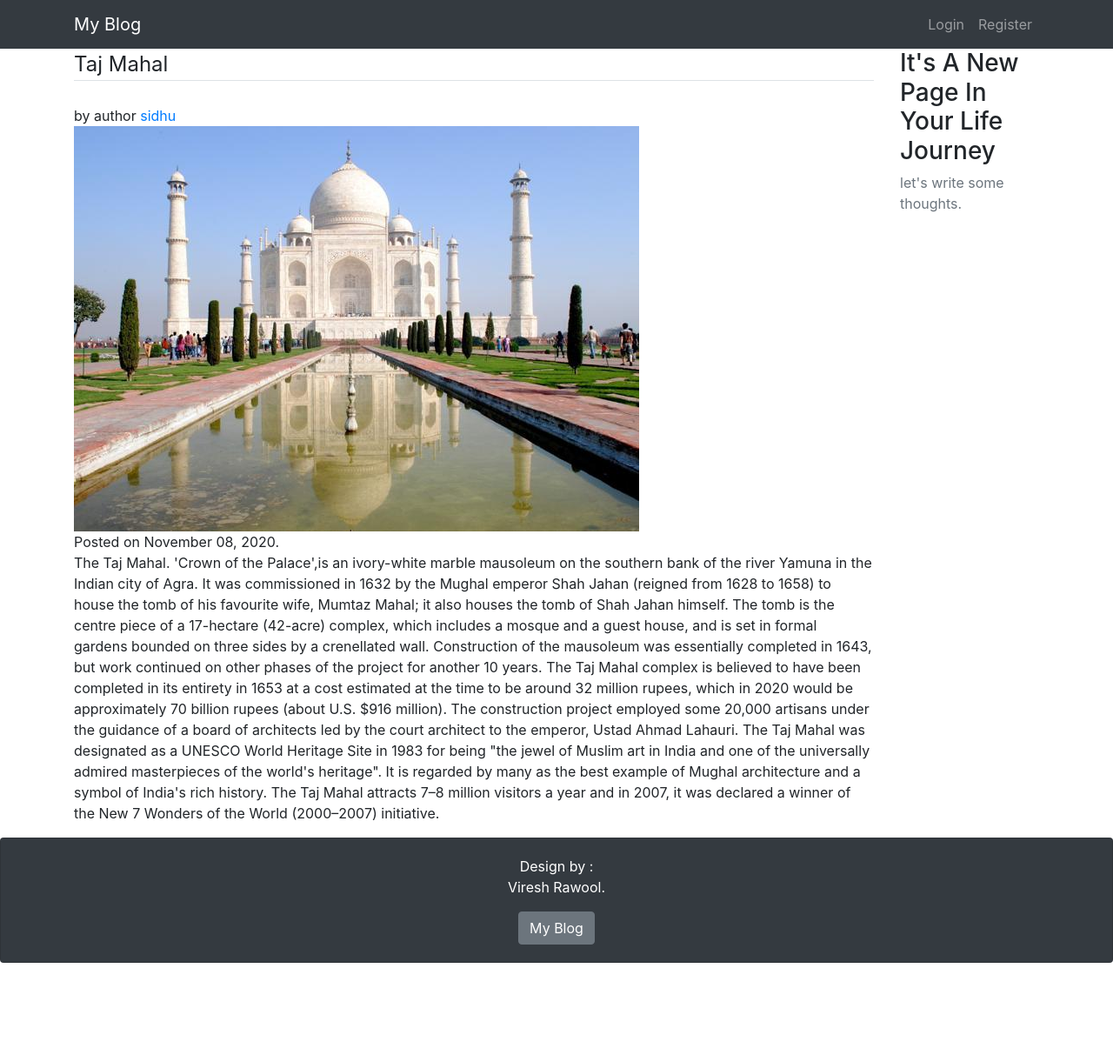
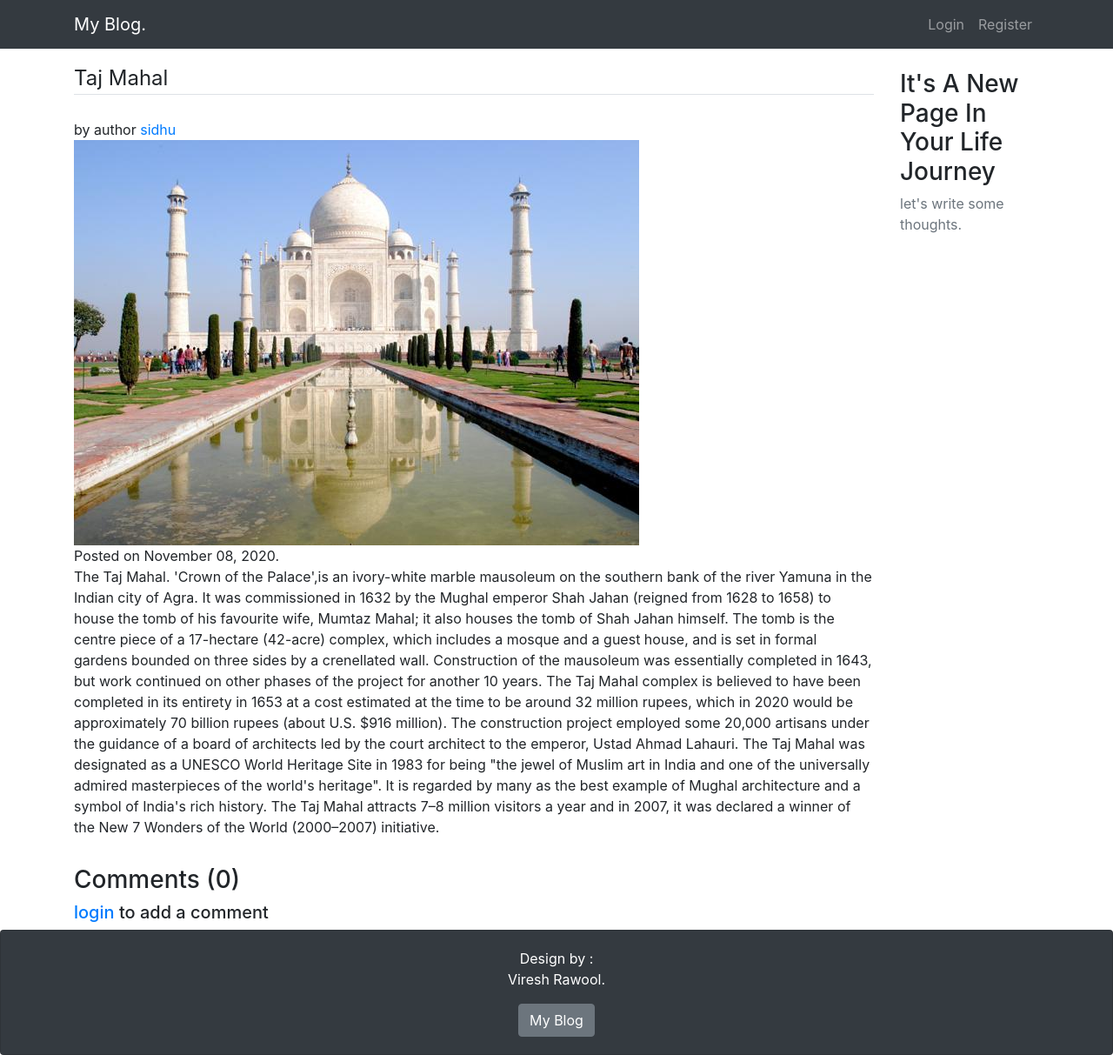
Before and after one commit to viresh241196/MyBlog, a Django app: page /detail_post/9/ in a window 1280 px wide. Shown: the whole page at 87% size. Before the commit the page ends 1107 px from the top, so only its background shows below. Run offline with Django 3.2, Linux system fonts and the light colour scheme; data comes from the database, SQL or seed files in the repository; both versions use the stored data as it was after the commit; data that the repository does not hold is empty; some libraries are stand-ins or nearby versions.

Commit message:
added comment and design

```diff
--- a/My_blog/Blog/admin.py
+++ b/My_blog/Blog/admin.py
@@ -1,4 +1,4 @@
 from django.contrib import admin
-from .models import Post
+from .models import Post, PostComment
 # Register your models here.
-admin.site.register(Post)
+admin.site.register((Post,PostComment))
--- a/My_blog/Blog/models.py
+++ b/My_blog/Blog/models.py
@@ -21,3 +21,10 @@ class Post(models.Model):
                 output_size = (650, 650)
                 img.thumbnail(output_size)
                 img.save(self.image.path)
+
+class PostComment(models.Model):
+    comment = models.TextField()
+    user = models.ForeignKey(User, on_delete=models.CASCADE)
+    post = models.ForeignKey(Post, on_delete=models.CASCADE)
+    parent = models.ForeignKey('self',on_delete=models.CASCADE, null=True)
+    timestamp = models.DateTimeField(auto_now=True)
--- a/My_blog/Blog/templates/Blog/base.html
+++ b/My_blog/Blog/templates/Blog/base.html
@@ -16,7 +16,7 @@
     <header class="site-header">
         <nav class="navbar navbar-expand-lg navbar-dark bg-dark">
           <div class="container">
-              <a class="navbar-brand" href="{% url 'blog-home' %}">My Blog</a>
+              <a class="navbar-brand" href="{% url 'blog-home' %}">My Blog.</a>
               <button class="navbar-toggler" type="button" data-toggle="collapse" data-target="#navbarSupportedContent"
                       aria-controls="navbarSupportedContent" aria-expanded="false" aria-label="Toggle navigation">
                   <span class="navbar-toggler-icon"></span>
@@ -52,7 +52,7 @@
 
             {% endblock %}
         </div>
-        <div class="col-md">
+        <div class="col-md my-4">
           <div class="content-section">
             <h3>It's A New Page In Your Life Journey </h3>
             <p class='text-muted'>let's write some thoughts.
--- a/My_blog/Blog/templates/Blog/detail_post.html
+++ b/My_blog/Blog/templates/Blog/detail_post.html
@@ -1,25 +1,60 @@
 {%extends 'Blog/base.html'%}
 {%block content%}
-{% if messages%}
-{% for message in messages%}
-    <h2><div class="alert alert-{{message.tags }}">
-        {{message}}</div></h2>
-{%endfor%}
-{%endif%}
+<!--{% if messages%}-->
+<!--{% for message in messages%}-->
+<!--<h2>-->
+<!--    <div class="alert alert-{{message.tags }}">-->
+<!--        {{message}}-->
+<!--    </div>-->
+<!--</h2>-->
+<!--{%endfor%}-->
+<!--{%endif%}-->
 
 <article class="media content-section">
-
-        <p><legend class="border-bottom mb-1">{{post.title}}
+<div class="my-3">
+    <p>
+        <legend class="border-bottom mb-1">{{post.title}}
             {%if post.author == user%}
             <a href="{% url 'update_post' post.id%}"><span class="badge badge-primary">update post</span></a>
             {%endif%}
-            </legend><br>
+        </legend>
+        <br>
         by author <a href="{% url 'user_posts' post.author_id%}">{{post.author.username}}</a><br>
         {% if post.image %}
         <img src="{{post.image.url }}"><br>
         {%endif%}
         Posted on {{ post.date| date:"F d, Y" }}.<br>
-        {{post.content}}</p>
+        {{post.content}}
+    </p>
+</div>
 </article>
 
+<div>
+    <h3>Comments ({{comments.count}})</h3>
+    {% if user.is_authenticated %}
+    <form action="{% url 'post_comment'%}" method="post">
+        {% csrf_token %}
+        <div class="form-group">
+            <label>Add comment</label>
+            <input type="text" name="comment" class="form-control" id="exampleInputEmail1" aria-describedby="emailHelp"
+                   placeholder="enter your comment here">
+            <input type="hidden" name="post_id" value="{{post.id}}">
+        </div>
+        <button type="submit" class="btn btn-primary">Submit</button>
+    </form>
+    {%else%}
+    <div>
+        <h5><a href="{%url 'login'%}">login</a> to add a comment</h5>
+    </div>
+    {%endif%}
+</div>
+
+<div>
+    {%for comment in comments%}
+    <div class="row my-3">
+        <div class="col-md-1 bg-primary">image</div>
+        <div class="col-md-11 bg-secondary">{{comment.comment}}</div>
+    </div>
+    {%endfor%}
+</div>
 {%endblock%}
--- a/My_blog/Blog/urls.py
+++ b/My_blog/Blog/urls.py
@@ -2,10 +2,11 @@ from . import views
 from django.urls import path
 
 urlpatterns = [
-    path('',views.home,name='blog-home'),
-    path('about/',views.about,name='blog-about'),
-    path('new_post', views.new_post,name='new_post'),
-    path('detail_post/<int:id>/',views.detail_post,name='detail_post'),
-    path('user_posts/<int:author_id>/',views.user_post,name='user_posts'),
-    path('update_post/<int:id>/', views.update_post,name='update_post'),
+    path('', views.home, name='blog-home'),
+    path('about/', views.about, name='blog-about'),
+    path('new_post', views.new_post, name='new_post'),
+    path('detail_post/<int:id>/', views.detail_post, name='detail_post'),
+    path('user_posts/<int:author_id>/', views.user_post, name='user_posts'),
+    path('update_post/<int:id>/', views.update_post, name='update_post'),
+    path('post_comment', views.post_comment, name='post_comment'),
 ]
--- a/My_blog/Blog/views.py
+++ b/My_blog/Blog/views.py
@@ -1,5 +1,5 @@
 from django.shortcuts import render, redirect
-from .models import Post
+from .models import Post, PostComment
 from .form import NewPostForm
 from django.contrib import messages
 from django.contrib.auth.models import User
@@ -28,7 +28,6 @@ def new_post(request):
             new = Post.objects.create(title=title, content=content, author=request.user, image=img)
             messages.success(request, f"Your new post has successfully posted.")
             return redirect('blog-home')
-
     else:
         form = NewPostForm()
         return render(request, 'Blog/new_post.html', {'form': form})
@@ -36,7 +35,20 @@ def new_post(request):
 
 def detail_post(request, id):
     post = Post.objects.get(id=id)
-    return render(request, 'Blog/detail_post.html', {'post': post})
+    comments = PostComment.objects.filter(post=post)
+    return render(request, 'Blog/detail_post.html', {'post': post, 'comments': comments})
+
+
+def post_comment(request):
+    if request.method == 'POST':
+        comment = request.POST.get('comment')
+        user = request.user
+        post_id = request.POST.get('post_id')
+        post = Post.objects.filter(id=post_id).first()
+        create_comment = PostComment(comment=comment, user=user, post=post)
+        create_comment.save()
+        messages.success(request, f'your comment is successfully added.')
+        return redirect('detail_post', post_id)
 
 
 def user_post(request, author_id):
--- a/My_blog/users/views.py
+++ b/My_blog/users/views.py
@@ -14,7 +14,6 @@ def register(request):
             username = form.cleaned_data.get('username')
             messages.success(request, f'{username} your account has been created! You will be able to login now')
             return redirect('blog-home')
-
     else:
         form = UserRegisterForm()
 
```
Also changed, not shown: My_blog/Blog/templates/Blog/home.html (+17 -7 lines), My_blog/My_blog/settings.py (+7 -16 lines), My_blog/db.sqlite3, My_blog/users/models.py (line endings or trailing spaces). Lines whose indentation alone changed are shown as unchanged.
